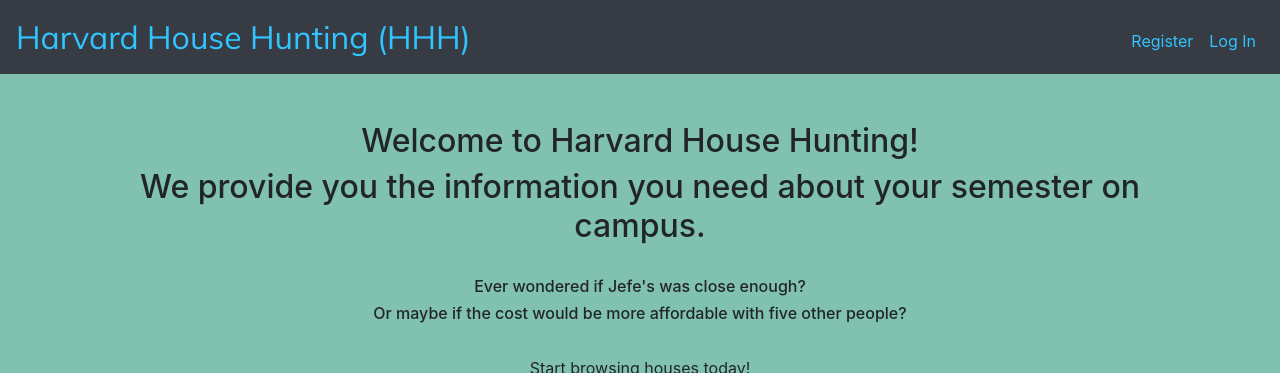
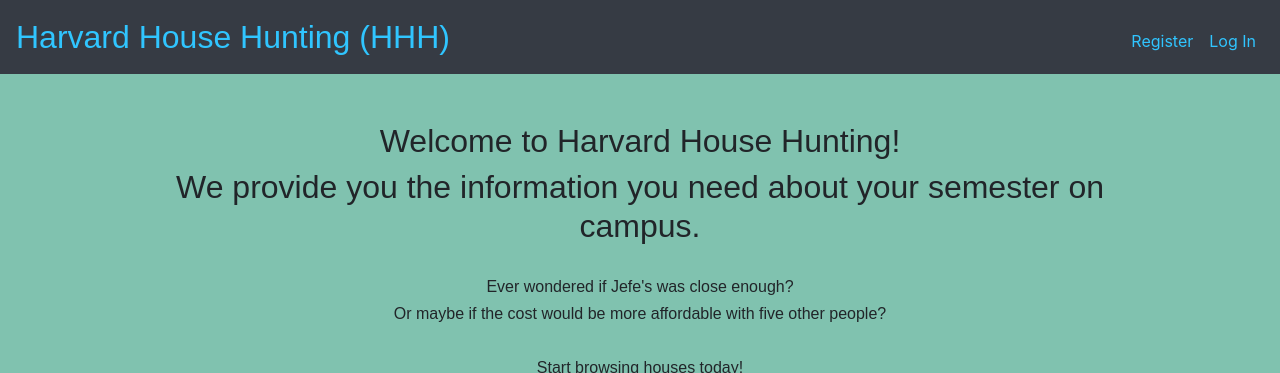
Before and after one commit to Zaverot/Cache, a Flask app: page / in a window 1280 px wide. Shown: the top 373 px of the page. Run offline with Flask 2, Linux system fonts and the light colour scheme.

Commit message:
third commit

```diff
--- a/app.py
+++ b/app.py
@@ -213,7 +213,7 @@
     """Handle error"""
     if not isinstance(e, HTTPException):
         e = InternalServerError()
-    flash(e.name + e.code)
+    flash(e.name + str(e.code))
 
 
 # Listen for errors
--- a/static/styles.css
+++ b/static/styles.css
@@ -1,9 +1,3 @@
-@font-face
-{
-    font-family: Muli;
-    src: url(Mulish-VariableFont_wght.ttf);
-}
-
 /*
 --charcoal: #363b44;
 --capri: #30c5ff;
@@ -15,7 +9,7 @@
 nav .navbar-brand
 {
     /* size for brand */
-    font-family: Muli;
+    font-family: futura-pt, sans-serif;
     font-size: xx-large;
 }
 
@@ -49,6 +43,10 @@
 {
     /* Scroll horizontally as needed */
     overflow-x: auto;
+    font-family: Futura Book, sans-serif;
+    src: url('Futura\ Book\ font.ttf');
+    font-style: normal;
+    font-weight: 400;
 
     /* Center contents */
     text-align: center;
--- a/templates/layout.html
+++ b/templates/layout.html
@@ -13,6 +13,7 @@
         <!-- https://favicon.io/emoji-favicons/houses/ -->
         <link href="/static/favicon.ico" rel="icon">
 
+        <link type="text/css" rel="stylesheet" href="{{url_for('static', filename='mystyle.css')}}"/>
         <link href="/static/styles.css" rel="stylesheet">
 
         <!-- http://getbootstrap.com/docs/4.5/ -->
```
Also changed, not shown: static/Futura Book font.ttf (added), static/Mulish-VariableFont_wght.ttf (deleted), 1 other file.
